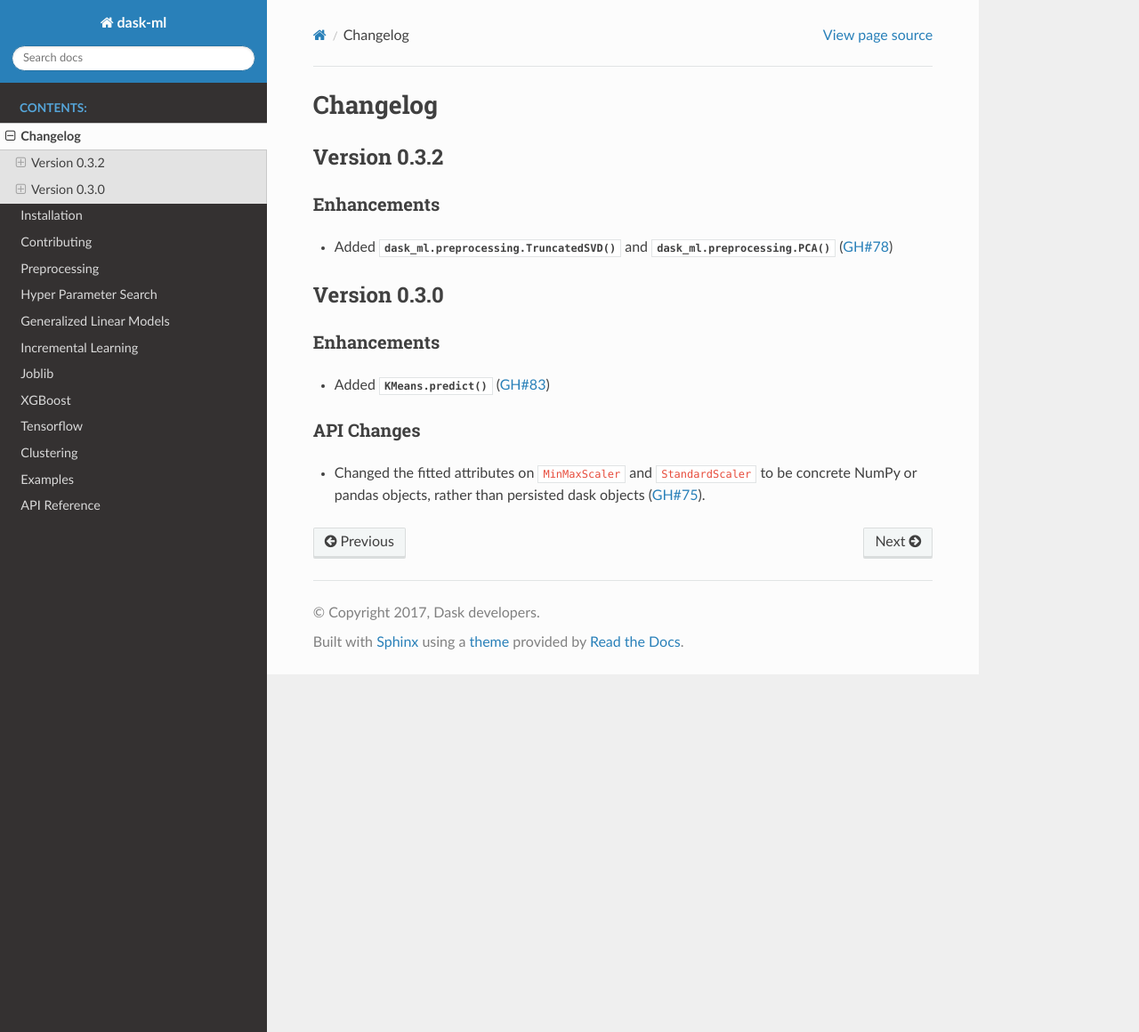
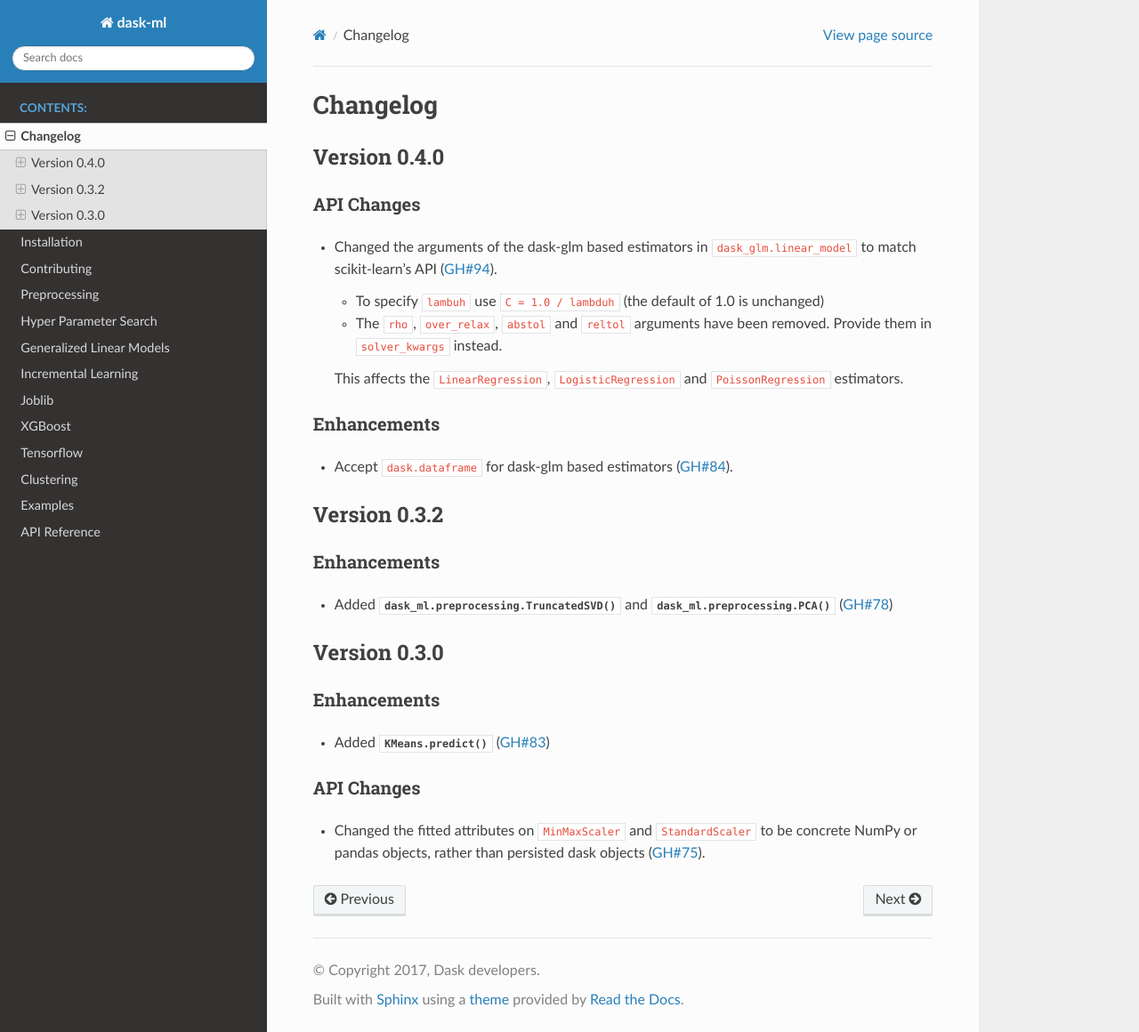
Before and after one commit to dask/dask-ml, a Sphinx documentation site: the page built from docs/source/changelog.rst, in a window 1280 px wide and 1160 px high. Shown: the whole window at 89% size. Built offline with Sphinx 7.4.7 and the Read the Docs theme 2.0.0, drawn with Linux system fonts in a browser that asks for light colours.

Commit message:
Added release notes

```diff
--- a/docs/source/changelog.rst
+++ b/docs/source/changelog.rst
@@ -1,5 +1,27 @@
 Changelog
 =========
+
+Version 0.4.0
+~~~~~~~~~~~~~
+
+API Changes
+-----------
+
+- Changed the arguments of the dask-glm based estimators in
+  ``dask_glm.linear_model`` to match scikit-learn's API (:issue:`94`).
+
+  * To specify ``lambuh`` use ``C = 1.0 / lambduh`` (the default of 1.0 is
+    unchanged)
+  * The ``rho``, ``over_relax``, ``abstol`` and ``reltol`` arguments have been
+    removed. Provide them in ``solver_kwargs`` instead.
+
+  This affects the ``LinearRegression``, ``LogisticRegression`` and
+  ``PoissonRegression`` estimators.
+
+Enhancements
+------------
+
+- Accept ``dask.dataframe`` for dask-glm based estimators (:issue:`84`).
 
 Version 0.3.2
 ~~~~~~~~~~~~~
```
